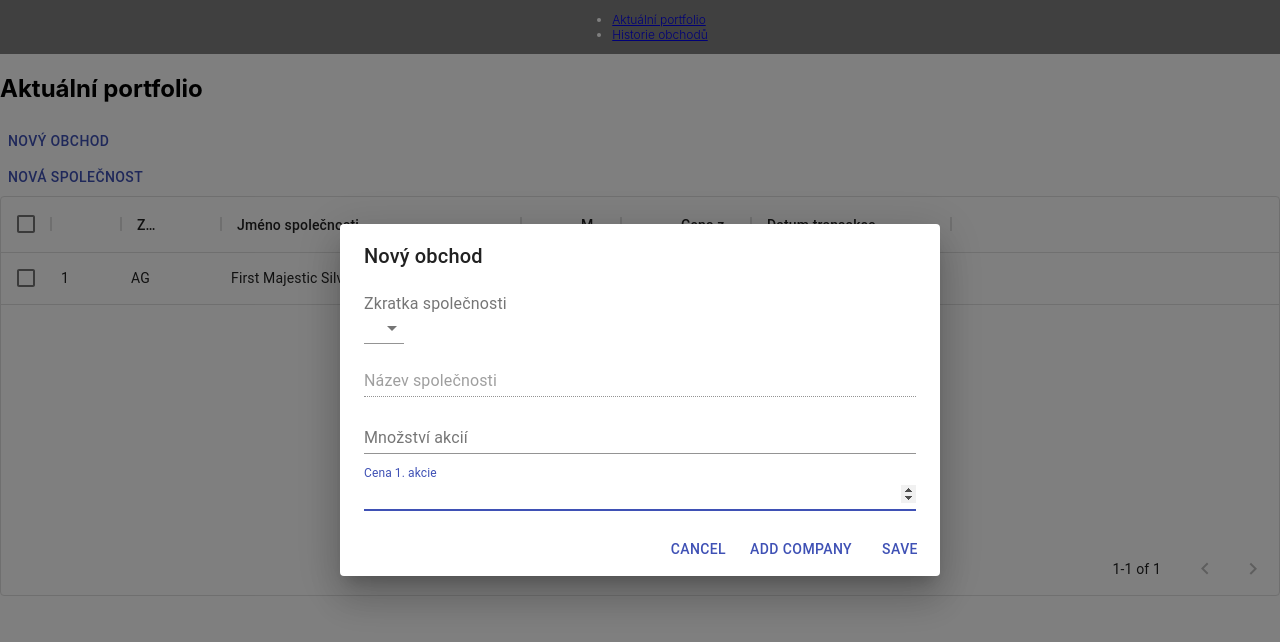
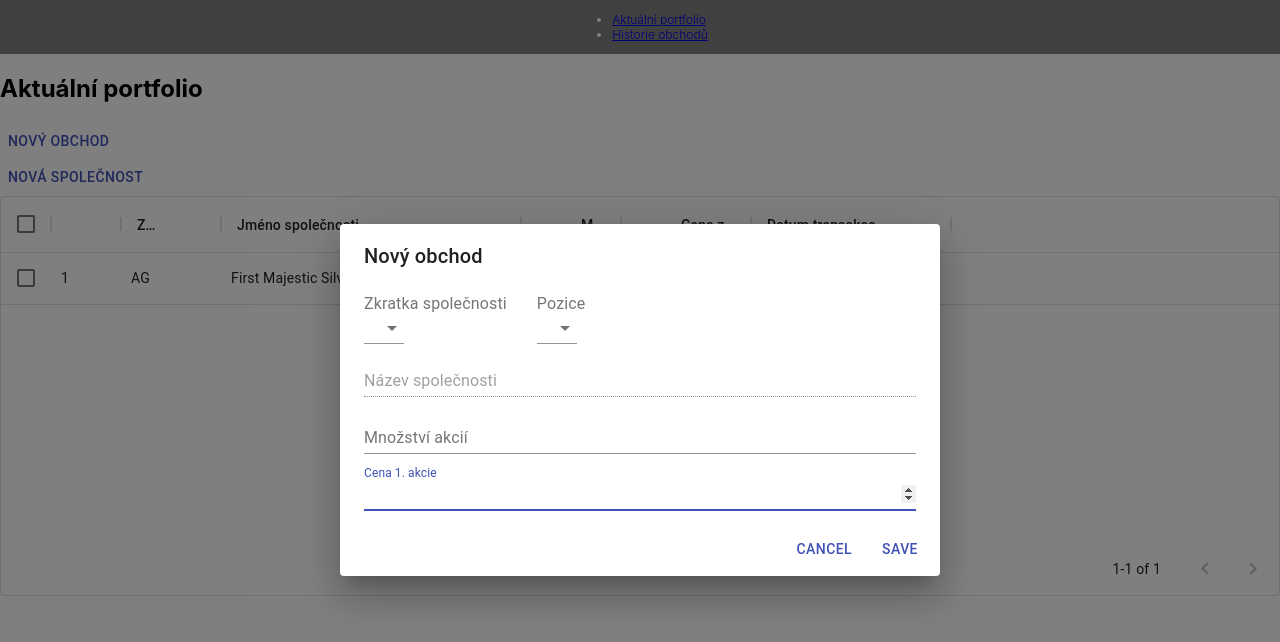
Before and after one commit to Liborias/Obchodovani, a React (Create React App) app: page / in a window 1280 px wide. Both pictures are taken after a click on the button "NOVÝ OBCHOD". Shown: the top 642 px of the page. Built offline with nearby package versions, Linux system fonts and the light colour scheme; the HTML template or start-up script is replaced by a standard one.

Commit message:
Pole už dobrý. Přidán selektor pozice. Sensei hce switcher

```diff
--- a/src/components/Modal/AddTransactionModal.js
+++ b/src/components/Modal/AddTransactionModal.js
@@ -8,6 +8,7 @@ import DialogTitle from '@material-ui/core/DialogTitle';
 import MenuItem from '@material-ui/core/MenuItem';
 import Select from '@material-ui/core/Select';
 import InputLabel from '@material-ui/core/InputLabel';
+import "./Modals.css";
 
 export default function AddTransactionModal(props) {
 
@@ -18,18 +19,21 @@ export default function AddTransactionModal(props) {
       shortcut: '',
       amount: null,
       stockPrice: null,
-      buyDate: "10.9.2020"
+      buyDate: "10.9.2020",
+      longevity: "float"
     }
   );
 
   return (
     <div>
       <Dialog open={props.open} onClose={props.handleClose} aria-labelledby="form-dialog-title">
-        <DialogTitle id="form-dialog-title">Nový obchod</DialogTitle>
+        <DialogTitle id="formDialogTitle">Nový obchod</DialogTitle>
         <DialogContent>
-          <InputLabel id="ticker-label">Zkratka společnosti</InputLabel>
+          <div className="tradeSelectors">
+            <div className="particularSelector">
+              <InputLabel id="tickerLabel">Zkratka společnosti</InputLabel>
               <Select
-            labelId="ticker-label"
+                labelId="tickerLabel"
                 id="ticker"
                 onChange={(e) => {
                   const ticker = e.target.value;
@@ -42,8 +46,24 @@ export default function AddTransactionModal(props) {
                 return < MenuItem value={company.ticker}>{company.ticker}</MenuItem>
               })}
 
+                <Button onClick={props.handleNewCompOpen} color="primary">
+                  Add Company
+          </Button>
+              </Select>
+            </div>
+            <div>
+              <InputLabel id="longevityLabel">Pozice</InputLabel>
+              <Select
+                labelId="longevityLabel"
+                id="longevitySelect"
+                onChange={(e) => setNewRow({ ...newRow, longevity: e.target.value })}
+              >
+                <MenuItem value={"float"}>Plovoucí</MenuItem>
+                <MenuItem value={"solid"}>Pevná</MenuItem>
 
               </Select>
+            </div>
+          </div>
           <TextField
             autoFocus
             margin="dense"
@@ -78,9 +98,6 @@ export default function AddTransactionModal(props) {
           <Button onClick={props.handleClose} color="primary">
             Cancel
           </Button>
-          <Button onClick={props.handleNewCompOpen} color="primary">
-            Add Company
-          </Button>
           <Button onClick={() => props.handleSave(newRow)} color="primary">
             Save
           </Button>
--- /dev/null
+++ b/src/components/Modal/Modals.css
@@ -0,0 +1,8 @@
+.tradeSelectors {
+  display: flex;
+  justify-content: left;
+}
+
+.particularSelector {
+  margin-right: 30px;
+}
--- a/src/components/homepage/Homepage.js
+++ b/src/components/homepage/Homepage.js
@@ -1,4 +1,4 @@
-import React from "react";
+import React, { useState } from "react";
 import DataTable from "../tables/SolidPosition";
 import Button from '@material-ui/core/Button';
 import AddTransactionModal from "../Modal/AddTransactionModal";
@@ -11,7 +11,8 @@ const rows = [
     shortcut: 'AG',
     amount: 35,
     stockPrice: 13.15,
-    buyDate: "30.7.2019"
+    buyDate: "30.7.2019",
+    longevity: "float"
   },
 ];
 
@@ -22,10 +23,11 @@ const defaultCompanies = [
   }
 ];
 const Homepage = () => {
-  const [open, setOpen] = React.useState(false);
-  const [openNewCompany, setOpenNewCompany] = React.useState(false);
-  const [dataRows, setDataRows] = React.useState(rows);
-  const [companies, setCompany] = React.useState(defaultCompanies);
+  const [open, setOpen] = useState(false);
+  const [openNewCompany, setOpenNewCompany] = useState(false);
+  const [dataRows, setDataRows] = useState(rows);
+  const [companies, setCompany] = useState(defaultCompanies);
+  const [longevity, setLongevity] = useState("float");
 
 
 
@@ -46,12 +48,12 @@ const Homepage = () => {
   };
 
   const handleSave = (newRow) => {
-    setDataRows([...rows, newRow]);
+    setDataRows([...dataRows, newRow]);
     setOpen(false);
   };
 
   const newCompanySave = (newCompanyRow) => {
-    setCompany([...defaultCompanies, newCompanyRow]);
+    setCompany([...companies, newCompanyRow]);
     setOpenNewCompany(false);
   };
 
```
Lines whose indentation alone changed are shown as unchanged.
